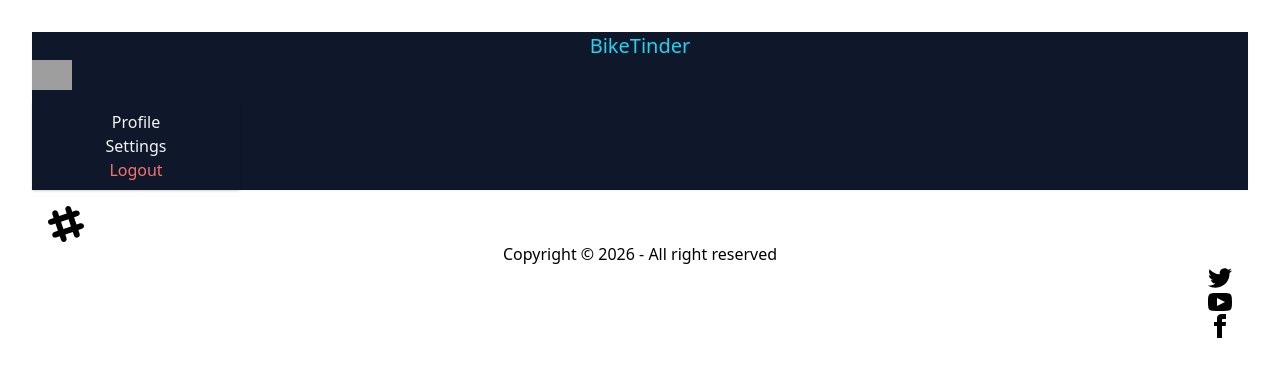
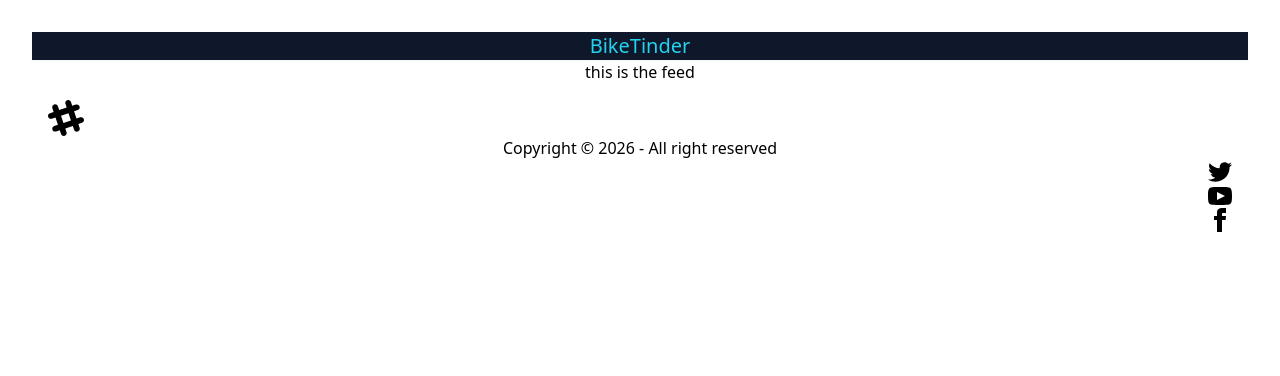
Before and after one commit to Uvissh/bmw-front, a React (Vite) app: page / in a window 1280 px wide. Shown: the top 376 px of the page. Built offline with nearby package versions, Linux system fonts and the light colour scheme; grey boxes are pictures that could not be loaded.

Commit message:
make the login page

```diff
--- a/package.json
+++ b/package.json
@@ -10,10 +10,12 @@
     "preview": "vite preview"
   },
   "dependencies": {
+    "@reduxjs/toolkit": "^2.11.2",
     "axios": "^1.13.2",
     "daisyui": "^5.5.14",
     "react": "^19.2.0",
     "react-dom": "^19.2.0",
+    "react-redux": "^9.2.0",
     "react-router-dom": "^7.12.0"
   },
   "devDependencies": {
--- a/src/App.jsx
+++ b/src/App.jsx
@@ -2,18 +2,23 @@
 
 import './App.css'
 import { BrowserRouter,Routes,Route } from 'react-router-dom'
-import Body from './Body'
-import Login from './Login'
-import Profile from './profile'
+import Body from './components/Body'
+import Login from './components/Login'
+import Profile from './components/profile'
+import { Provider } from 'react-redux'
+import appstore from './utils/appstore'
+import Feed from './components/Feed'
 
 
 
 function App() {
   return (
 <>
+<Provider  store ={appstore}>
 <BrowserRouter basename=  "/">
 <Routes>
   <Route path = "/" element={<Body/>}>
+  <Route path ="/" element={<Feed/>}/>
   <Route path ="/login"element ={<Login/>}/>
   <Route path ="/profile" element ={<Profile/>}/>
 
@@ -25,6 +30,7 @@
 
 
 </BrowserRouter>
+</Provider>
 
 
 </>
--- /dev/null
+++ b/src/components/Feed.jsx
@@ -0,0 +1,12 @@
+import React from 'react'
+
+const Feed = () => {
+  return (
+    <div>
+        this is the feed
+
+    </div>
+  )
+}
+
+export default Feed
--- a/src/Login.jsx
+++ b/src/components/Login.jsx
@@ -1,5 +1,9 @@
 import axios from 'axios';
 import React, { useState } from 'react'
+import { useDispatch } from 'react-redux';
+import { addUser } from '../utils/userSlice';
+import { useNavigate } from 'react-router-dom';
+import { BASE_URL } from '../utils/constants';
 
 const Login = () => {
 
@@ -7,21 +11,32 @@
    const[emailId,setEmailId] = useState("Aprilla@gmail.com");
    const[password,setPassword] = useState("Aprilla@12345");
 
+   const dispatch = useDispatch();
+   const navigate = useNavigate();
+
 
    const handleLogin = async ()=>{
 
     try{
 
-      const res = await axios.post("http://localhost:3000/login",{
+      const res = await axios.post( BASE_URL + "/login",{
         emailId,
         password,
-      });
+      },
+      {withCredentials: true}
+    );
+    console.log(res.data);
+       dispatch(addUser(res.data));
+       return navigate("/");
+
     }
+
       catch(err){
         console.error(err);
 
       }
     }
+
 
 
 
--- a/src/Navbar.jsx
+++ b/src/components/Navbar.jsx
@@ -1,6 +1,9 @@
 import React from 'react'
+import { useSelector } from 'react-redux';
 
 const Navbar = () => {
+  const user = useSelector((store)=>store.user);
+  console.log(user);
   return (
    <div className="navbar bg-slate-900 text-slate-100 shadow-sm  ">
 
@@ -12,13 +15,20 @@
   </div>
 
   {/* RIGHT SIDE */}
+
+  {user && (
+
+
   <div className="navbar-end">
+     Welcome,{user.firstName}
+
     <div className="dropdown dropdown-end">
+
       <div tabIndex={0} role="button" className="btn btn-ghost btn-circle avatar">
         <div className="w-10 rounded-full">
           <img
             alt="avatar"
-            src="https://cdn.bikedekho.com/processedimages/bmw/s1000rr/640X309/s1000rr63944bddea0d4.jpg"
+            src={user.photoUrl}
           />
         </div>
       </div>
@@ -33,8 +43,12 @@
 </ul>
     </div>
   </div>
+  )}
 
 </div>
+
+
+
 
 
 
--- /dev/null
+++ b/src/utils/appstore.js
@@ -0,0 +1,10 @@
+import { configureStore } from '@reduxjs/toolkit'
+import  userReducer from "./userSlice";
+
+ const appstore = configureStore({
+  reducer: {
+    user : userReducer
+  },
+});
+
+export default appstore;
--- /dev/null
+++ b/src/utils/constants.js
@@ -0,0 +1 @@
+export const BASE_URL =" http://localhost:3000"
--- /dev/null
+++ b/src/utils/userSlice.js
@@ -0,0 +1,23 @@
+
+
+
+import { createSlice } from '@reduxjs/toolkit'
+const userSlice = createSlice({
+
+    name :"user",
+    initialState:null,
+    reducers:{
+
+        addUser:(state,action)=>{
+            return action.payload;
+        },
+        removeUser:(state,action)=>{
+            return null;
+        },
+
+    },
+});
+
+
+export const {addUser,removeUser} =userSlice.actions;
+export default userSlice.reducer;
```
Also changed, not shown: src/components/Body.jsx (renamed from src/Body.jsx), src/components/Footer.jsx (renamed from src/Footer.jsx), src/components/profile.jsx (renamed from src/profile.jsx), 1 other file (tests, documents, lock files or other folders).
